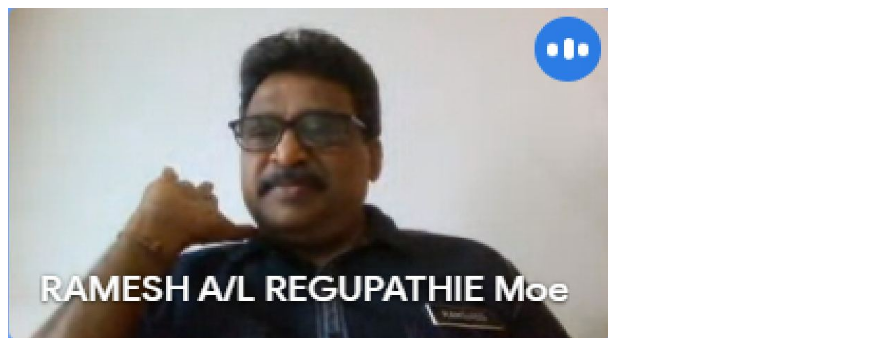
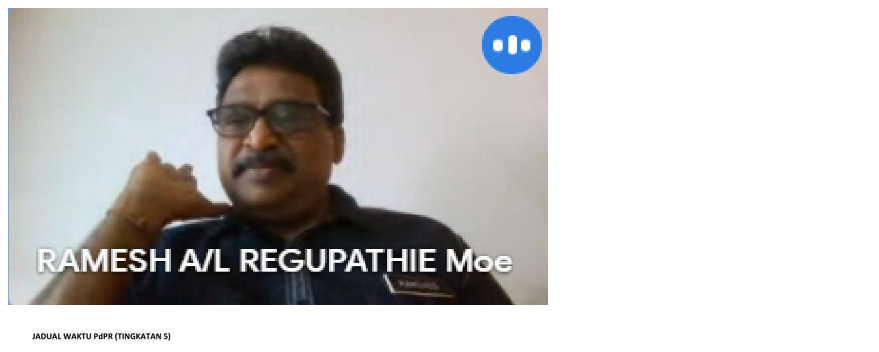
Before and after one commit to ChinHongTan/Online-class-links, a plain HTML site: page index.html in a window 1280 px wide. Shown: the top 352 px of the page, without its empty margins (0-879 px from the left). Drawn offline with Linux system fonts and the light colour scheme.

Commit message:
Update index.html

```diff
--- a/index.html
+++ b/index.html
@@ -3,7 +3,7 @@
 <title>Class link</title>
 
 <div>
-  <image src='mesh.JPG'alt='ramesh'width='600'height='330'/>
+  <image src='mesh.JPG'alt='ramesh'width='540'height='297'/>
   <img src="timetable.jpg" alt="timetable" width="843" height="359"/>
 </div>
 
```
